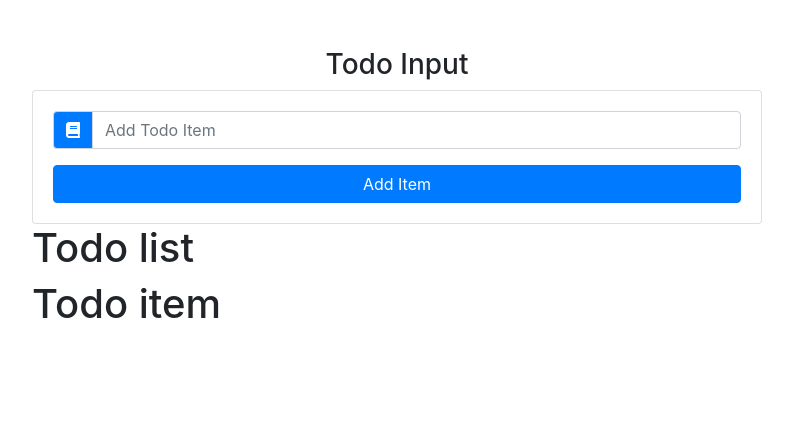
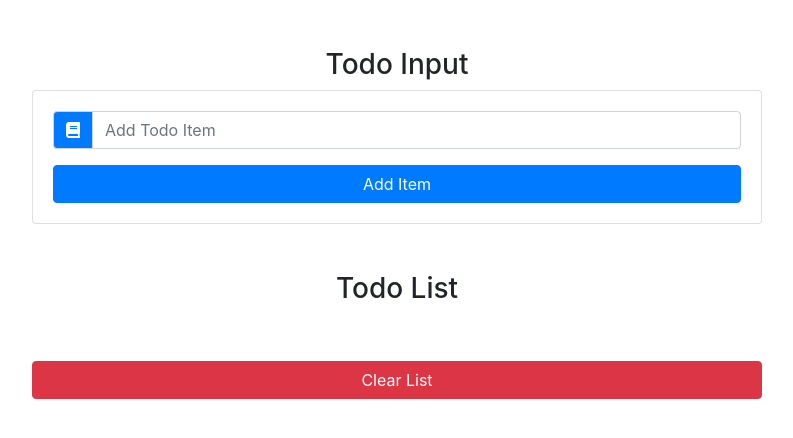
Before and after one commit to amirhosseinNouri/react_todo_list, a React (Create React App) app: page / in a window 1280 px wide. Shown: the top 438 px of the page, without its empty margins (243-1036 px from the left). Built offline with nearby package versions, Linux system fonts and the light colour scheme.

Commit message:
TodoList component done

```diff
--- a/src/components/TodoList.js
+++ b/src/components/TodoList.js
@@ -1,13 +1,26 @@
-import React, { Component } from 'react'
-import TodoItem from './TodoItem'
+import React, { Component } from "react";
+import TodoItem from "./TodoItem";
 
 export default class TodoList extends Component {
-    render() {
-        return (
-            <section>
-                <h1>Todo list</h1>
-                <TodoItem></TodoItem>
-            </section>
-        )
-    }
+  render() {
+    const { items, clearList, handleDelte, handleEdit } = this.props;
+    return (
+      <ul className="list-group my-5">
+        <h3 className="text-capitalize text-center">todo list</h3>
+        {items.map((item) => (
+          <TodoItem
+            key={item.id}
+            title={item.title}
+            handleDelte={() => handleDelte(item.id)}
+            handleEdit={() => handleEdit(item.id)}
+          ></TodoItem>
+        ))}
+        <button
+          type="button"
+          className="btn btn-danger btn-block text-capitalize mt-5"
+          onClick={clearList}
+        >clear list</button>
+      </ul>
+    );
+  }
 }
```
Also changed, not shown: 1 other file (tests, documents, lock files or other folders).
